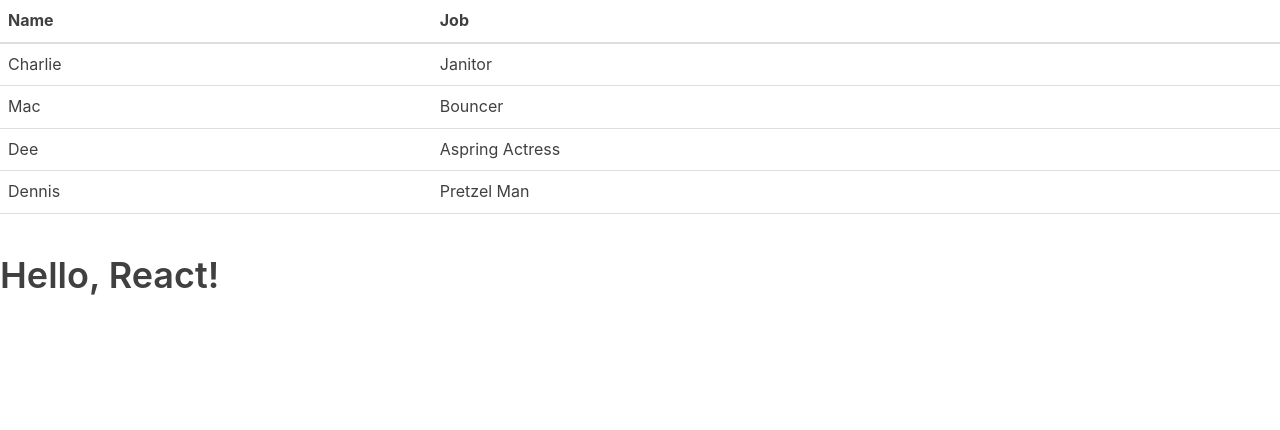
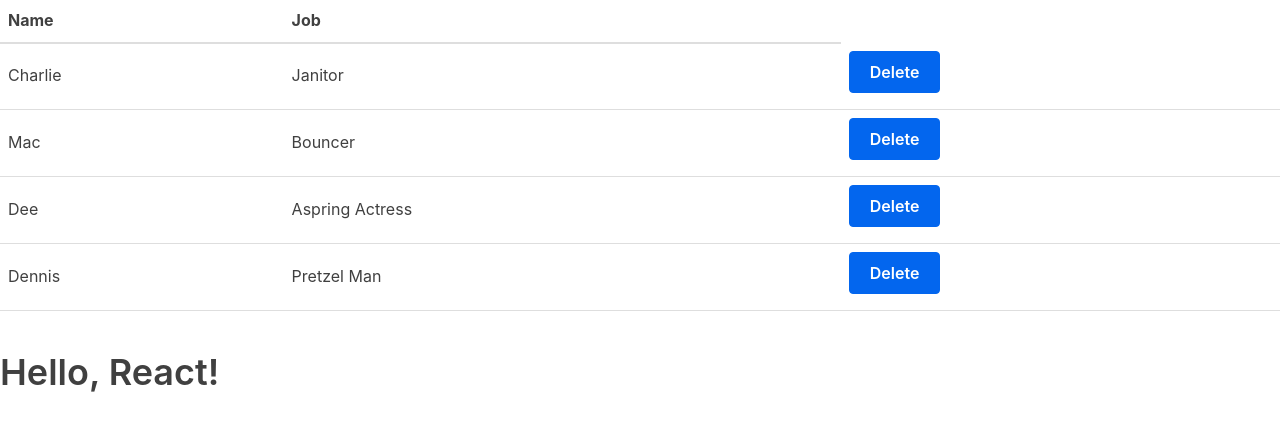
Before and after one commit to Crossfoot/FirstReactApp, a React (Create React App) app: page / in a window 1280 px wide. Shown: the top 430 px of the page. Built offline with nearby package versions, Linux system fonts and the light colour scheme.

Commit message:
Added button to remove people entries

```diff
--- a/src/App.js
+++ b/src/App.js
@@ -2,8 +2,8 @@ import React, { Component } from 'react'
 import Table from './Table.js'
 
 class App extends Component {
-  render() {
-    const characters = [
+   state = {
+     characters: [
       {
           name: 'Charlie',
           job: 'Janitor',
@@ -20,11 +20,25 @@ class App extends Component {
         name: 'Dennis',
         job: 'Pretzel Man',
       },
-    ]
+    ],
+   }
+
+  removeCharacter = index => {
+    const { characters } = this.state
+
+    this.setState({
+      characters: characters.filter((character, i) => {
+        return i !== index
+      })
+    })
+  }
+
+  render() {
+    const { characters } = this.state;
 
     return (
       <div className="Container">
-        <Table characterData={characters}/>
+        <Table characterData={characters} removeCharacter={this.removeCharacter}/>
         <h1>Hello, React!</h1>
       </div>
     )
--- a/src/Table.js
+++ b/src/Table.js
@@ -17,6 +17,9 @@ const TableBody = props => {
       <tr key = {index}>
         <td>{row.name}</td>
         <td>{row.job}</td>
+        <td>
+          <button onClick={() => props.removeCharacter(index)}>Delete</button>
+        </td>
       </tr>
     )
   })
@@ -24,16 +27,15 @@ const TableBody = props => {
   return <tbody>{rows}</tbody>
 }
 
-class Table extends Component {
-  render() {
-    const { characterData } = this.props
-    return (
-      <table>
-        <TableHeader />
-        <TableBody characterData={characterData} />
-      </table>
-    )
-  }
+const Table = props => {
+  const { characterData, removeCharacter } = props
+
+  return (
+    <table>
+      <TableHeader />
+      <TableBody characterData={characterData} removeCharacter={removeCharacter}/>
+    </table>
+  )
 }
 
 export default Table
```
Also changed, not shown: 1 other file (tests, documents, lock files or other folders).
